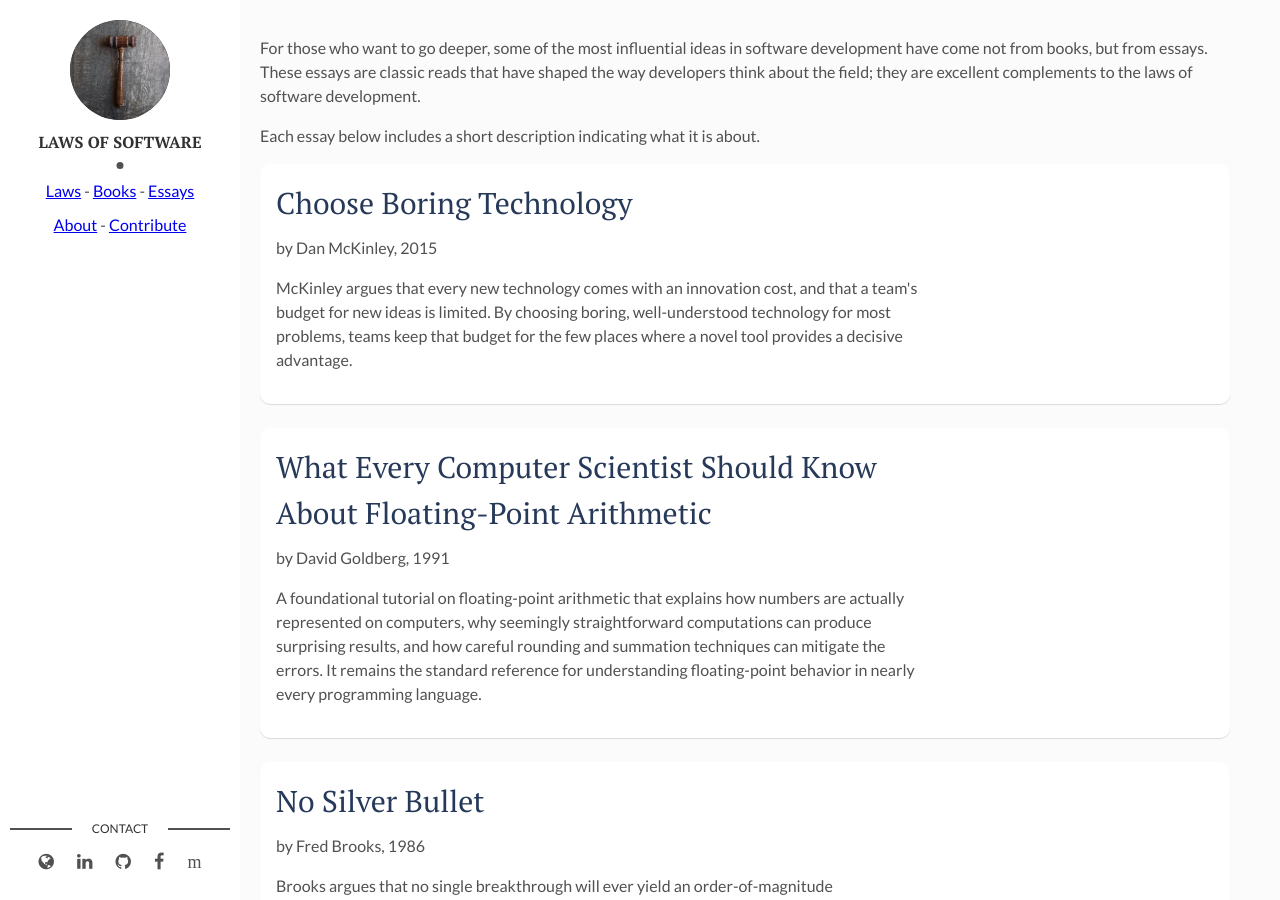
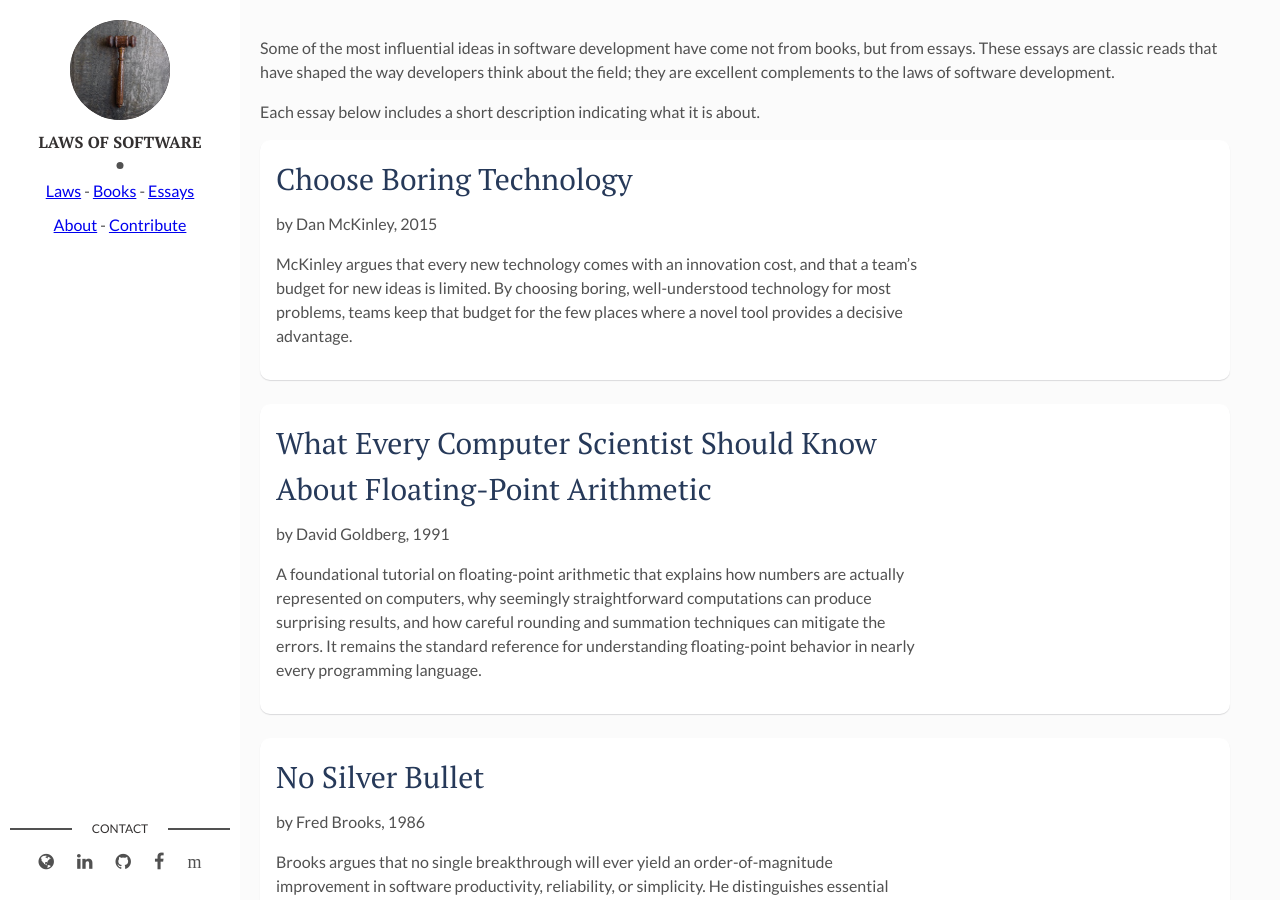
Before and after one commit to shaisachs/laws-of-software, a Jekyll site: the page built from essays.html, in a window 1280 px wide and 900 px high. Built offline with Jekyll 4.4.1, drawn with Linux system fonts in a browser that asks for light colours.

Commit message:
refactor: move essay descriptions from frontmatter into body content

```diff
--- a/api.json
+++ b/api.json
@@ -29,7 +29,7 @@
             "url": "{{ essay.link }}",
             "author": "{{ essay.author }}",
             "year": {{ essay.year }},
-            "description": "{{ essay.description | escape }}"
+            "description": "{{ essay.content | strip_newlines | escape }}"
         } {% if essay.next %},{% endif %}
         {% endfor %}
     ]
--- a/essays.html
+++ b/essays.html
@@ -2,7 +2,7 @@
 layout: main
 ---
 
-<p>For those who want to go deeper, some of the most influential ideas in software development have come not from books, but from essays. These essays are classic reads that have shaped the way developers think about the field; they are excellent complements to the laws of software development.</p>
+<p>Some of the most influential ideas in software development have come not from books, but from essays. These essays are classic reads that have shaped the way developers think about the field; they are excellent complements to the laws of software development.</p>
 
 <p>Each essay below includes a short description indicating what it is about.</p>
 
@@ -11,7 +11,7 @@
   <div class="post-content">
     <h2 class="post-title"><a href="{{post.link}}" target=_blank>{{post.title}}</a></h2>
     <p>by {{post.author}}, {{post.year}}</p>
-    <p>{{post.description}}</p>
+    <p>{{post.content}}</p>
   </div>
 </article>
 {% endfor %}
```
Also changed, not shown: _essays/choose-boring-technology.md (+2 -1 lines), _essays/floating-point-arithmetic.md (+2 -1 lines), _essays/no-silver-bullet.md (+2 -1 lines), _essays/note-on-distributed-computing.md (+2 -1 lines), _essays/out-of-the-tar-pit.md (+2 -1 lines).
